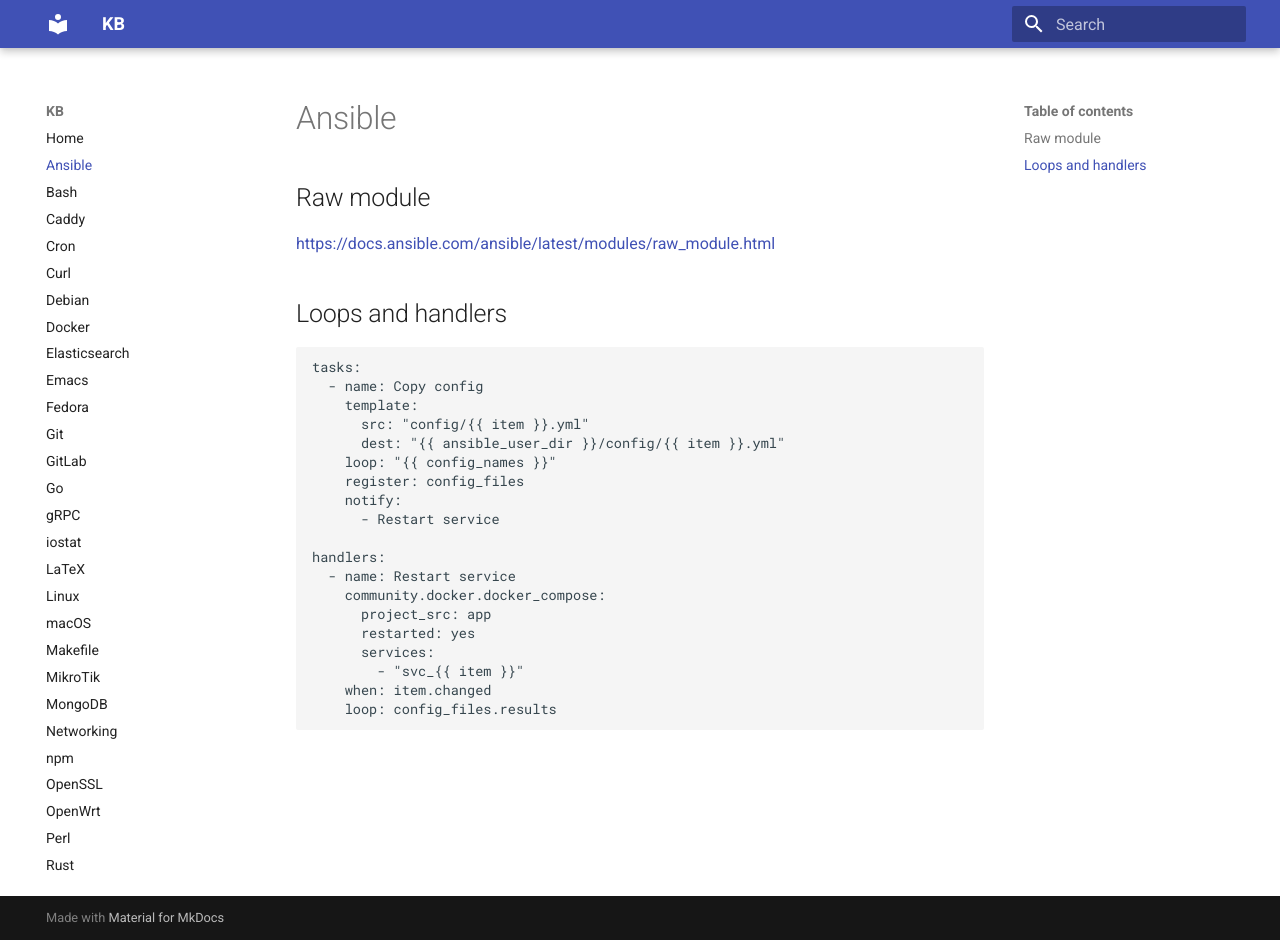
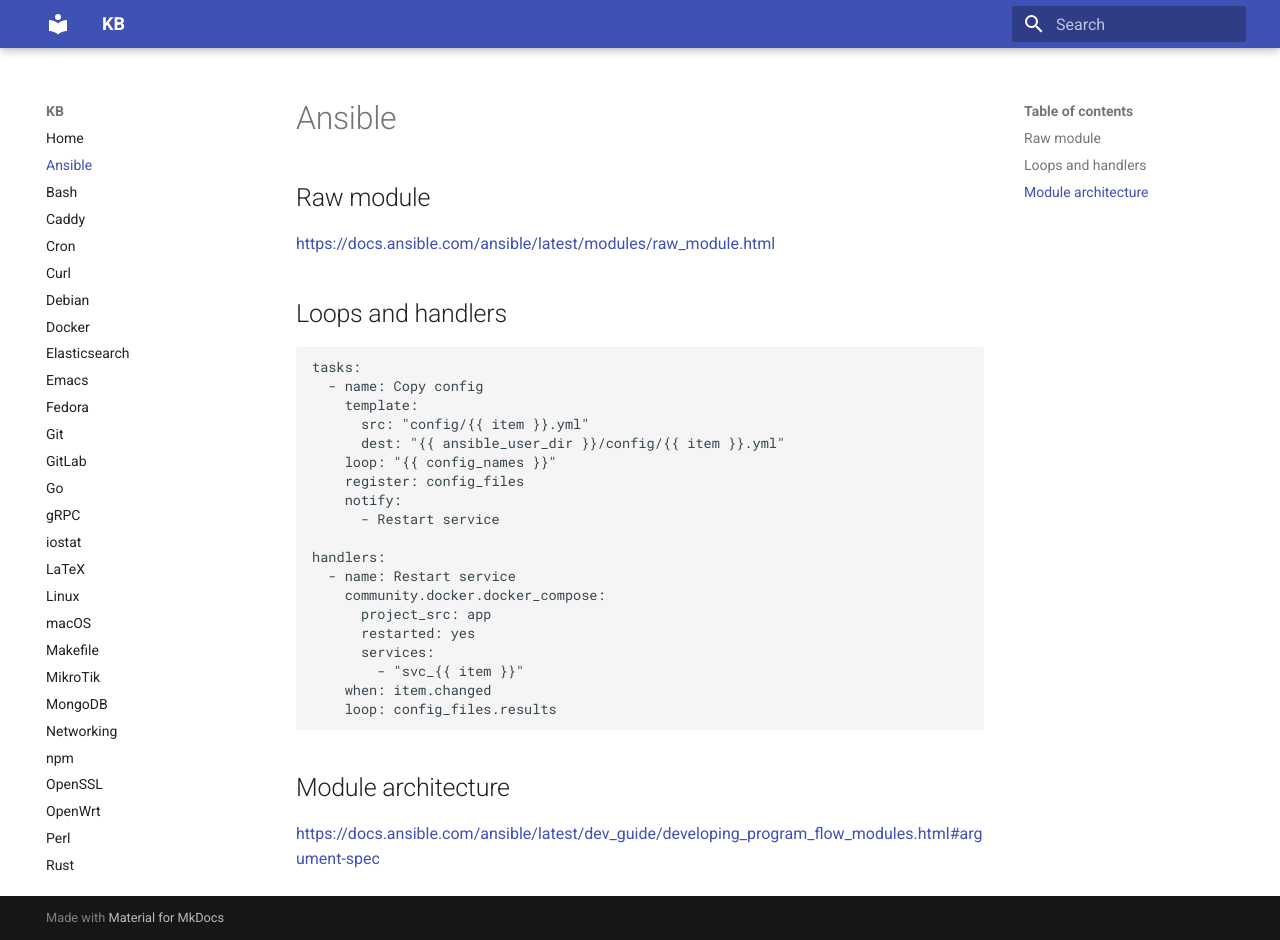
Before and after one commit to mbialon/kb, an MkDocs documentation site: the page built from docs/ansible.md, in a window 1280 px wide and 940 px high. Built offline with MkDocs 1.6.1 and Material for MkDocs 9.7.7, drawn with Linux system fonts in a browser that asks for light colours.

Commit message:
Update ansible.md

````diff
--- a/docs/ansible.md
+++ b/docs/ansible.md
@@ -27,3 +27,7 @@
     when: item.changed
     loop: config_files.results
 ```
+
+## Module architecture
+
+[https://docs.ansible.com/ansible/latest/dev_guide/developing_program_flow_modules.html#argument-spec](https://docs.ansible.com/ansible/latest/dev_guide/developing_program_flow_modules.html#argument-spec)
````
